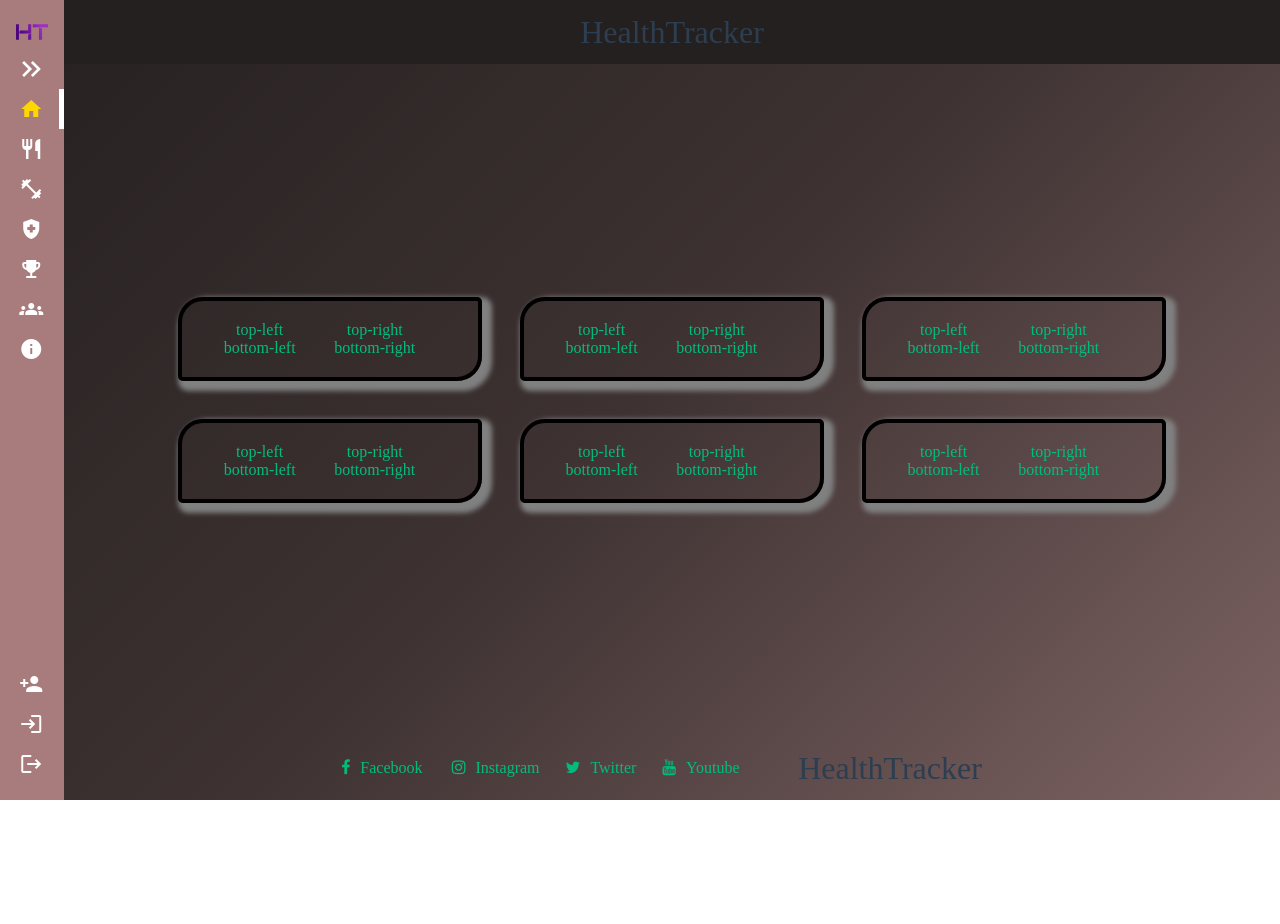
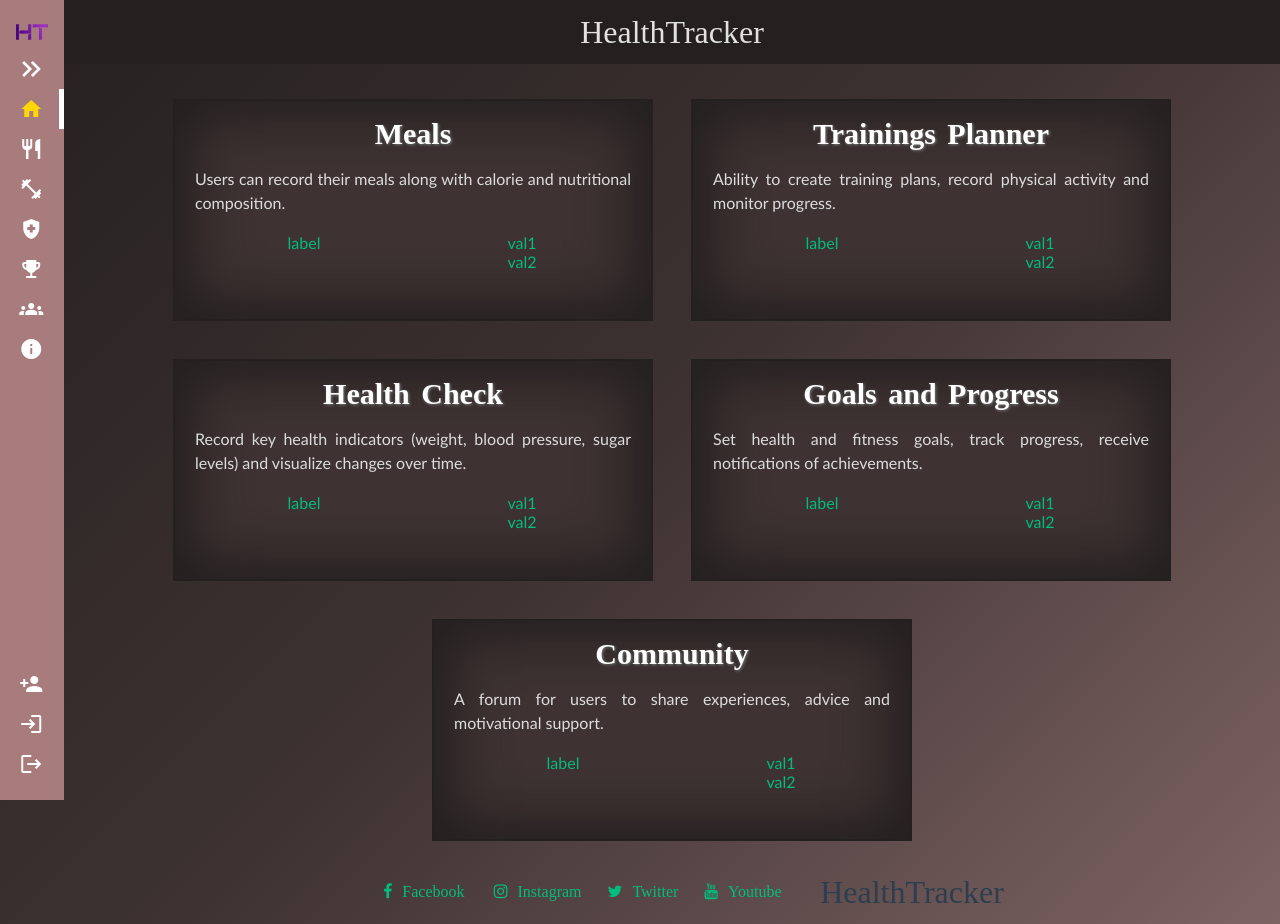
Before and after one commit to Hikareel/HealthTracker, a Vue app in the folder HealthTracker/healthtracker.client/: page / in a window 1280 px wide. Before the commit the page ends 800 px from the top, so only its background shows below. Built offline with nearby package versions, Linux system fonts and the light colour scheme; what @vueform/vueform would draw is missing.

Commit message:
Styling cards + footer fix

```diff
--- a/HealthTracker/healthtracker.client/src/components/shared/footer/Footer.vue
+++ b/HealthTracker/healthtracker.client/src/components/shared/footer/Footer.vue
@@ -11,8 +11,8 @@ import SocialLinks from './components/SocialLinks.vue'
 </script>
 <style lang="scss">
 footer {
-  left: 4rem;
   min-height: 4rem;
+  padding-left: 4rem;
   bottom: 0;
   right: 0;
   display: flex;
--- a/HealthTracker/healthtracker.client/src/components/shared/footer/components/SocialLinks.vue
+++ b/HealthTracker/healthtracker.client/src/components/shared/footer/components/SocialLinks.vue
@@ -32,7 +32,7 @@ import { SocialLinks } from '../data/socialLinks'
     gap: 10px;
   }
   .social_links{
-    width: 500px;
+    width: 30rem;
     @media (max-width: 768px){
       width: 200px;
     }
--- a/HealthTracker/healthtracker.client/src/components/shared/header/Header.vue
+++ b/HealthTracker/healthtracker.client/src/components/shared/header/Header.vue
@@ -27,5 +27,6 @@ export default {
     text-align: center;
     background: rgba(37,32,32,1);
     margin-bottom: 1px;
+    color:rgb(225, 225, 225)
   }
 </style>
--- a/HealthTracker/healthtracker.client/src/components/views/home/Home.vue
+++ b/HealthTracker/healthtracker.client/src/components/views/home/Home.vue
@@ -1,18 +1,67 @@
 <template>
   <main class="home-page">
     <div class="main-view">
-      <RouterLink v-for="(link, index) in Object.values(Links).slice(1)" :key="index" :to="`${link.link}`"
-        class="segment">
-        <HomeMainField class="home-main-field" />
+      <RouterLink v-for="(link, index) in Object.values(Links).slice(1, -1)" :key="index" :to="link.link" class="segment">
+        <HomeMainField class="home-main-field" :title="link.name" :description="formData[link.name].Description"
+          :label="formData[link.name].Label" :fieldValue="formData[link.name].FieldValue" />
       </RouterLink>
     </div>
-
   </main>
 </template>
+
 <script lang="ts" setup>
-import HomeMainField from './components/HomeMainField.vue'
-import { Links } from '../../shared/sidebar/data/sidebarLinks'
+import { ref, computed } from 'vue';
+import HomeMainField from './components/HomeMainField.vue';
+import { Links } from '../../shared/sidebar/data/sidebarLinks';
+import type { HomeFieldPassModel } from './data/homeFieldPassDataModel';
+
+const formData = ref<Record<string, HomeFieldPassModel>>({});
+
+const initializedFormData = computed(() => {
+  const slicedLinks = Object.values(Links).slice(1, -1);
+  const newFormData: Record<string, HomeFieldPassModel> = {};
+  slicedLinks.forEach(link => {
+    newFormData[link.name] = {
+      Title: link.name,
+      Description: getDescription(link.name),
+      Label: getLabel(link.name),
+      FieldValue: getValues(link.name)
+    };
+  });
+  return newFormData;
+});
+
+formData.value = initializedFormData.value;
+
+//trzeba będzie pobierać z API
+function getDescription(name: string) {
+  switch (name) {
+
+    case 'Meals':
+      return 'Users can record their meals along with calorie and nutritional composition.'
+    case 'Trainings Planner':
+      return 'Ability to create training plans, record physical activity and monitor progress.'
+    case 'Health Check':
+      return 'Record key health indicators (weight, blood pressure, sugar levels) and visualize changes over time.'
+    case 'Goals and Progress':
+      return 'Set health and fitness goals, track progress, receive notifications of achievements.'
+    case 'Community':
+      return 'A forum for users to share experiences, advice and motivational support.'
+    default:
+      return '--'
+  }
+}
+
+function getLabel(name: string) {
+  return 'label'
+}
+
+function getValues(name: string) {
+  return ['val1', 'val2']
+}
 </script>
+
+
 <style scope>
 .segment {
   margin: 1rem;
@@ -37,6 +86,7 @@ import { Links } from '../../shared/sidebar/data/sidebarLinks'
   text-align: center;
   justify-content: center;
   align-items: center;
+  margin-top: 1rem;
 }
 
 @media (max-width: 600px) {
--- a/HealthTracker/healthtracker.client/src/components/views/home/components/HomeMainField.vue
+++ b/HealthTracker/healthtracker.client/src/components/views/home/components/HomeMainField.vue
@@ -1,58 +1,92 @@
 <template>
     <main>
-        <!-- <RouterLink v-for="(link, index) in Object.values(Links).slice(1)"
-                    :key="index" :to="`${link.link}`" class="segment"> -->
         <div class="border">
             <div class="main-box">
-                <div class="top-left">top-left</div>
-                <div class="top-right">top-right</div>
-                <div class="bottom-left">bottom-left</div>
-                <div class="bottom-right">bottom-right</div>
+                <div class="title">{{ title }}</div>
+                <div class="description">{{ description }}</div>
+                <div class="main-box-content">
+                    <div class="content-label">{{ label }}</div>
+                    <div class="content-value">
+                        <div v-for="(val, index) in fieldValue" :key="index">{{ val }}</div>
+                    </div>
+                </div>
             </div>
         </div>
     </main>
 </template>
 
-<script lang="ts" setup>
+<script lang="ts">
+export default {
+    props: {
+        title: String,
+        description: String,
+        label: String,
+        fieldValue: Array
+    }
+}
 
 </script>
 
 <style scoped lang="scss">
 .border {
-    padding: 20px;
-    border-radius: 25px 5px;
+    font-family:'Trebuchet MS', 'Lucida Sans Unicode', 'Lucida Grande', 'Lucida Sans', Arial, sans-serif;
+    padding: 0px 20px 20px 20px;
     width: fit-content;
     height: fit-content;
-    border: 4px solid #000000;
-     -webkit-box-shadow:5px 5px 5px 5px #808080;
-     -moz-box-shadow:5px 5px 5px 5px #808080;
-     box-shadow:5px 5px 5px 5px #808080;
+    border: 2px solid rgba(37,32,32,1);
+    -webkit-box-shadow: 5px 5px 5px 5px #808080;
+    -moz-box-shadow: 5px 5px 5px 5px #808080;
+    box-shadow: inset 0px 0px 50px 20px rgba(37,32,32,1);
+    max-width: 30rem;
+    background-color: rgba(62,50,50,1);
 }
 
 .main-box {
-    position: relative;
-    display: flex;
-    flex-wrap: wrap;
+    display: grid;
+    grid-template-rows: repeat(3, 1fr);
+    grid-template-columns: 1fr;
+
 }
 
-.main-box>div {
-    width: 45%;
-    height: 45%;
+.main-box-content {
+    display: grid;
+    grid-template-rows: 1fr;
+    grid-template-columns: repeat(2, 1fr);
+
+}
+
+.title {
+    padding: 1rem;
+    font-family: cursive;
+    font-size: 30px;
+    word-spacing: 4px;
+    color: #FFFFFF;
+    text-shadow: 1px 1px 3px rgba(121, 121, 121, 1);
+    font-weight: 700;
+}
+
+.description {
+    text-align: left;
+    text-align: justify;
+    display: -webkit-box;
+    -webkit-line-clamp: 2;
+    -webkit-box-orient: vertical;
+    overflow: hidden;
+    text-overflow: ellipsis;
+    white-space: normal;
+    max-height: 3em;
+    line-height: 1.5em;
+    color:#dddddd
+}
+
+.content-label {
+    justify-content: left;
+}
+
+.content-value {
+    justify-content: right;
 }
 
 .top-left {
     align-self: flex-start;
-}
-
-.top-right {
-    align-self: flex-start;
-}
-
-.bottom-left {
-    align-self: flex-end;
-}
-
-.bottom-right {
-    align-self: flex-end;
-}
-</style>
+}</style>
--- /dev/null
+++ b/HealthTracker/healthtracker.client/src/components/views/home/data/homeFieldPassDataModel.ts
@@ -0,0 +1,17 @@
+interface HomeFieldPassModel {
+    [key: string]: string | string[] | { [key: string]: any };
+    Title: string;
+    Description: string;
+    Label: string;
+    FieldValue: string[],
+  }
+
+
+  export type { HomeFieldPassModel }
+
+//   interface LoginModel {
+//     EmailUserName: string,
+//     Password: string,
+//   }
+
+//   export type { LoginModel }
--- a/HealthTracker/healthtracker.client/vite.config.ts
+++ b/HealthTracker/healthtracker.client/vite.config.ts
@@ -6,48 +6,48 @@ import fs from "fs";
 import path from "path";
 import child_process from "child_process";
 
-const baseFolder =
-	process.env.APPDATA !== undefined && process.env.APPDATA !== ""
-		? `${process.env.APPDATA}/ASP.NET/https`
-		: `${process.env.HOME}/.aspnet/https`;
+// const baseFolder =
+// 	process.env.APPDATA !== undefined && process.env.APPDATA !== ""
+// 		? `${process.env.APPDATA}/ASP.NET/https`
+// 		: `${process.env.HOME}/.aspnet/https`;
 
-const certificateArg = process.argv
-	.map((arg) => arg.match(/--name=(?<value>.+)/i))
-	.filter(Boolean)[0];
-const certificateName = certificateArg
-	? certificateArg.groups!.value
-	: "healthtracker.client";
+// const certificateArg = process.argv
+// 	.map((arg) => arg.match(/--name=(?<value>.+)/i))
+// 	.filter(Boolean)[0];
+// const certificateName = certificateArg
+// 	? certificateArg.groups!.value
+// 	: "healthtracker.client";
 
-if (!certificateName) {
-	console.error(
-		"Invalid certificate name. Run this script in the context of an npm/yarn script or pass --name=<<app>> explicitly."
-	);
-	process.exit(-1);
-}
+// if (!certificateName) {
+// 	console.error(
+// 		"Invalid certificate name. Run this script in the context of an npm/yarn script or pass --name=<<app>> explicitly."
+// 	);
+// 	process.exit(-1);
+// }
 
-const certFilePath = path.join(baseFolder, `${certificateName}.pem`);
-const keyFilePath = path.join(baseFolder, `${certificateName}.key`);
+// const certFilePath = path.join(baseFolder, `${certificateName}.pem`);
+// const keyFilePath = path.join(baseFolder, `${certificateName}.key`);
 
-if (!fs.existsSync(certFilePath) || !fs.existsSync(keyFilePath)) {
-	if (
-		0 !==
-		child_process.spawnSync(
-			"dotnet",
-			[
-				"dev-certs",
-				"https",
-				"--export-path",
-				certFilePath,
-				"--format",
-				"Pem",
-				"--no-password",
-			],
-			{ stdio: "inherit" }
-		).status
-	) {
-		throw new Error("Could not create certificate.");
-	}
-}
+// if (!fs.existsSync(certFilePath) || !fs.existsSync(keyFilePath)) {
+// 	if (
+// 		0 !==
+// 		child_process.spawnSync(
+// 			"dotnet",
+// 			[
+// 				"dev-certs",
+// 				"https",
+// 				"--export-path",
+// 				certFilePath,
+// 				"--format",
+// 				"Pem",
+// 				"--no-password",
+// 			],
+// 			{ stdio: "inherit" }
+// 		).status
+// 	) {
+// 		throw new Error("Could not create certificate.");
+// 	}
+// }
 
 // https://vitejs.dev/config/
 export default defineConfig({
@@ -66,10 +66,10 @@ export default defineConfig({
 			},
 		},
 		port: 5173,
-		https: {
-			key: fs.readFileSync(keyFilePath),
-			cert: fs.readFileSync(certFilePath),
-		},
+		// https: {
+		// 	key: fs.readFileSync(keyFilePath),
+		// 	cert: fs.readFileSync(certFilePath),
+		// },
 	},
 	css: {
 		preprocessorOptions: {
```
Also changed, not shown: HealthTracker/healthtracker.client/tsconfig.app.json (+9 -4 lines).
